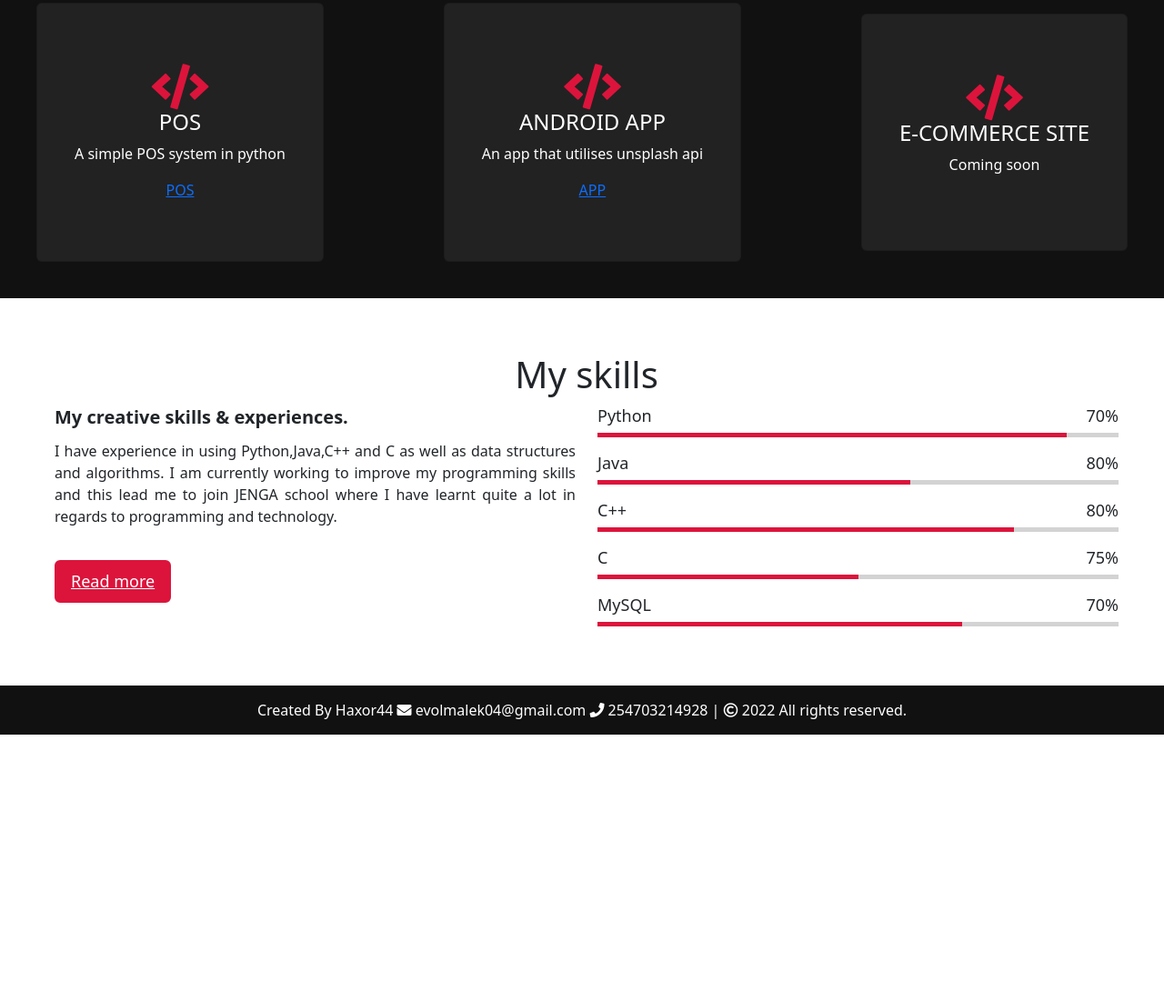
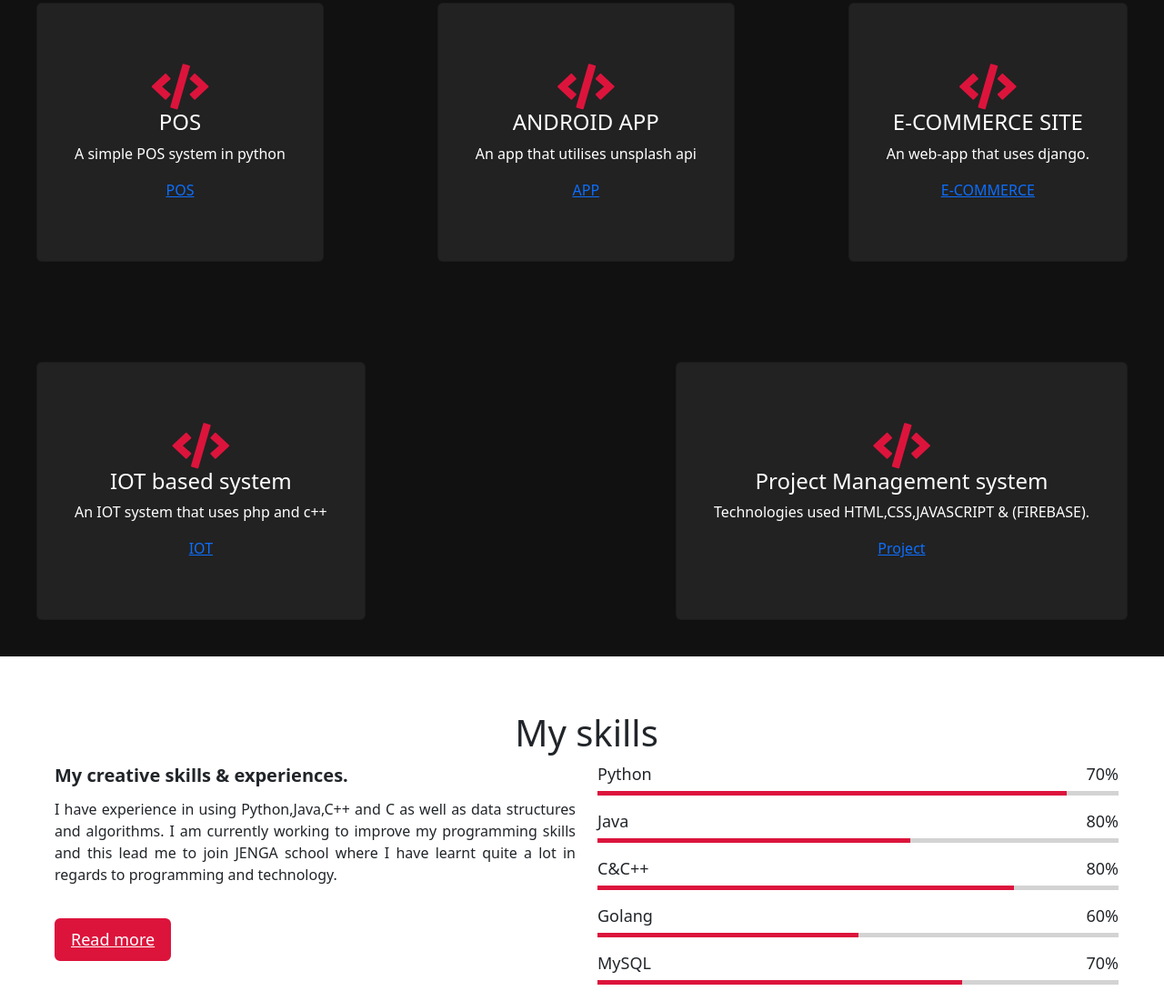
Before and after one commit to Haxor44/Portfolio, a plain HTML site: page index.html in a window 1280 px wide. Shown: the part 1081-2182 px from the top of the page at 91% size. Before the commit the page ends 1889 px from the top, so only its background shows below. Drawn offline with nearby package versions, Linux system fonts and the light colour scheme; a script that the page names is missing.

Commit message:
Add files via upload

```diff
--- a/index.html
+++ b/index.html
@@ -64,10 +64,26 @@
   			<div class="card-body">
   				<i class="fas fa-code"></i>
     			<h4 class="card-title">E-COMMERCE SITE</h4>
-    			<p class="card-text">Coming soon</p>
-    			<a href="#" class="card-link"></a>
+    			<p class="card-text">An web-app that uses django.</p>
+    			<a href="https://github.com/Haxor44/E-commerce" class="card-link">E-COMMERCE</a>
   			</div>
 		</div>
+        <div class="card">
+            <div class="card-body">
+                <i class="fas fa-code"></i>
+                <h4 class="card-title">IOT based system</h4>
+                <p class="card-text">An IOT system that uses php and c++</p>
+                <a href="https://github.com/Haxor44/IOTapp" class="card-link">IOT</a>
+            </div>
+        </div>
+        <div class="card">
+            <div class="card-body">
+                <i class="fas fa-code"></i>
+                <h4 class="card-title">Project Management  system</h4>
+                <p class="card-text">Technologies used HTML,CSS,JAVASCRIPT & (FIREBASE).</p>
+                <a href="https://github.com/Haxor44/Project-Manager-App" class="card-link">Project</a>
+            </div>
+        </div>
 	</div>
 	</div>
     </section>
@@ -103,15 +119,15 @@
                     </div>
                     <div class="bars">
                         <div class="info">
-                            <span>C++</span>
+                            <span>C&C++</span>
                             <span>80%</span>
                         </div>
                         <div class="line js"></div>
                     </div>
                     <div class="bars">
                         <div class="info">
-                            <span>C</span>
-                            <span>75%</span>
+                            <span>Golang</span>
+                            <span>60%</span>
                         </div>
                         <div class="line php"></div>
                     </div>
```
